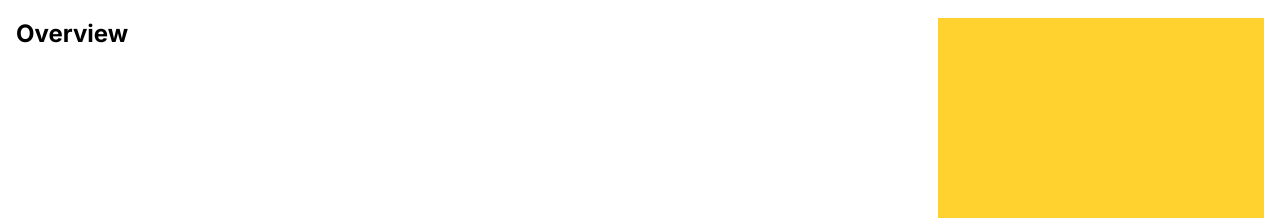
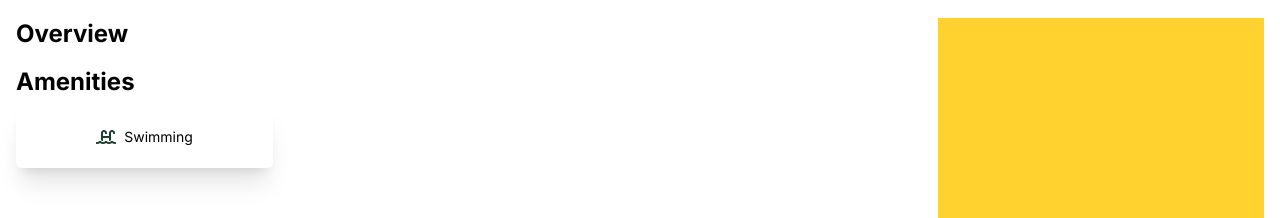
Before and after one commit to uyronmarche14/hotel_system, a Next.js app: page /pages/hotelRoomDetails/executive/business-elite in a window 1280 px wide. Shown: the part 724-942 px from the top of the page. Built offline with nearby package versions, Linux system fonts and the light colour scheme.

Commit message:
commited

```diff
--- a/app/pages/hotelRoomDetails/[category]/[roomId]/page.tsx
+++ b/app/pages/hotelRoomDetails/[category]/[roomId]/page.tsx
@@ -1,9 +1,13 @@
 "use client";
-import React, { useEffect } from "react";
 import { useParams } from "next/navigation";
-import { rooms, RoomType } from "@/app/data/rooms";
-import Image from "next/image";
-import { FaStar, FaStarHalf, FaRegStar, FaLocationArrow } from "react-icons/fa";
+import { rooms } from "@/app/data/rooms";
+import {
+  FaStar,
+  FaStarHalf,
+  FaRegStar,
+  FaLocationArrow,
+  FaSwimmingPool,
+} from "react-icons/fa";
 
 const RoomDetails = () => {
   const params = useParams();
@@ -69,12 +73,17 @@ const RoomDetails = () => {
       <div className="w-full h-full flex flex-row items-start justify-between gap-8">
         <div className="max-w-4xl w-full">
           <p className="text-2xl font-bold text-black mb-2">Overview</p>
-          <p className="text-lg mb-4 text-black">{room.fullDescription}</p>
+          <p className="text-[17px] mb-4 text-black">{room.fullDescription}</p>
+          <div>
+            <p className="text-2xl font-bold text-black mb-2">Amenities</p>
+            <div className="w-[257px] h-[62px] flex flex-row items-center justify-center bg-white shadow-xl gap-2 rounded-md">
+              <FaSwimmingPool className="text-[#1C3F32] h-5 w-5" />
+              <p className="text-sm text-black">Swimming</p>
+            </div>
+          </div>
         </div>
 
-        <div className="flex flex-col gap-2 bg-amber-300 h-[451px] w-[458px]">
-          <div className=""></div>
-        </div>
+        <div className="flex flex-col gap-2 bg-amber-300 h-[451px] w-[458px]"></div>
       </div>
     </div>
   );
```
